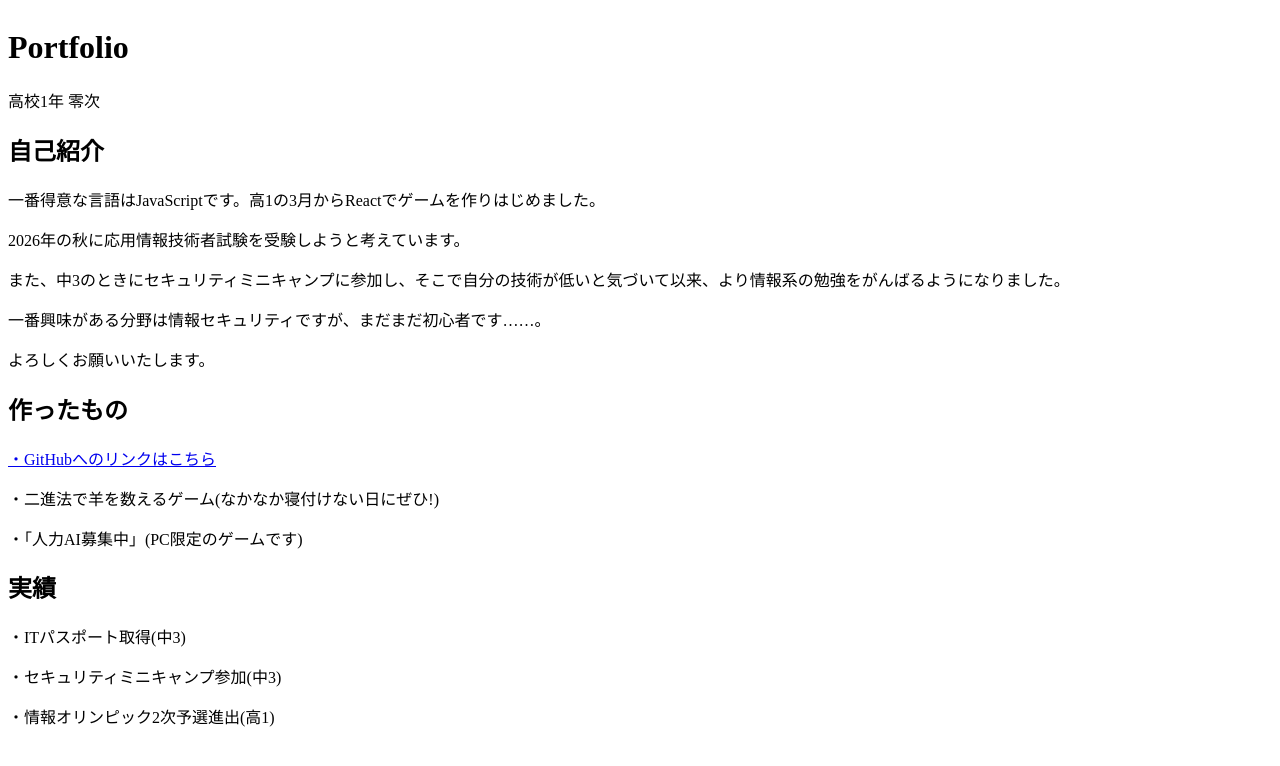
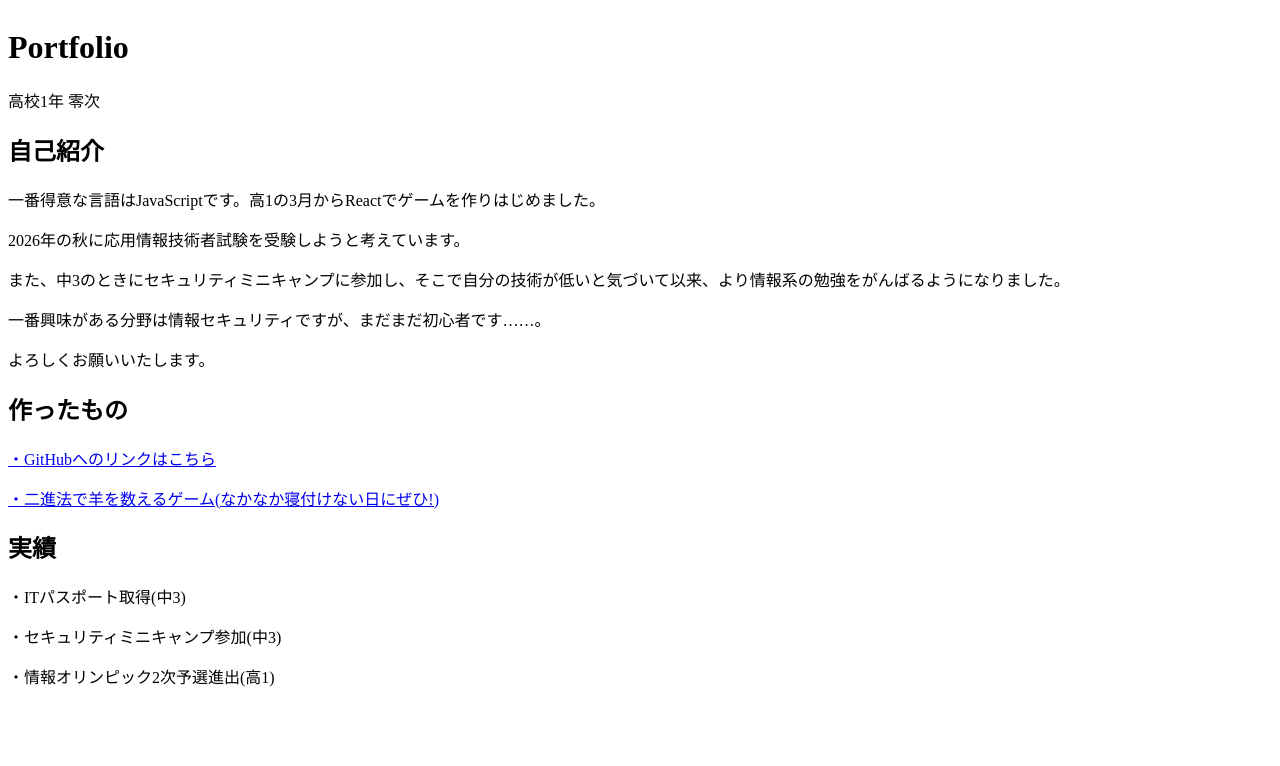
Before and after one commit to ennoreiji0/nextjs-portfolio, a Next.js app: page / in a window 1280 px wide. Shown: the top 766 px of the page. Built offline with nearby package versions, Linux system fonts and the light colour scheme.

Commit message:
fixerror

```diff
--- a/app/page.tsx
+++ b/app/page.tsx
@@ -16,8 +16,8 @@ export default function Home(){
       <div>
         <h2 className="center">作ったもの</h2>
         <p className="danraku"><a href="https://github.com/ennoreiji0/portfolio">・GitHubへのリンクはこちら</a></p>
-        <p className="danraku"><Link to="/sheep" >・二進法で羊を数えるゲーム(なかなか寝付けない日にぜひ!)</Link></p>
-        <p className="danraku"><Link to="/AI">・「人力AI募集中」(PC限定のゲームです)</Link></p>
+        <p className="danraku"><Link href="/sheep">・二進法で羊を数えるゲーム(なかなか寝付けない日にぜひ!)</Link></p>
+        {/*<p className="danraku"><Link >・「人力AI募集中」(PC限定のゲームです)</Link></p>*/}
       </div>
       <div>
         <h2 className="center">実績</h2>
```
